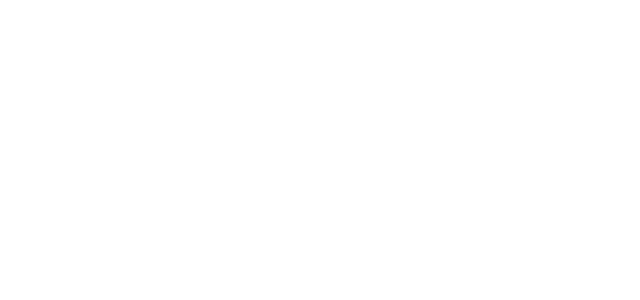
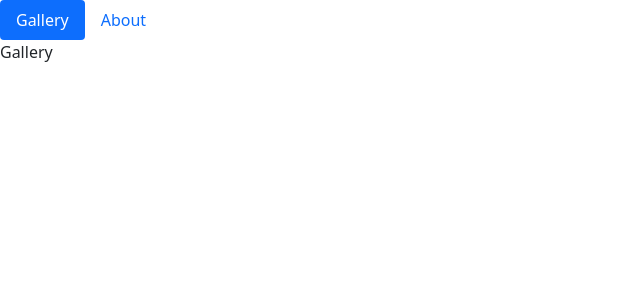
Before and after one commit to excluz1v/gallery, a React (Create React App) app: page / in a window 1280 px wide. Shown: the top 300 px of the page, without its empty margins (0-640 px from the left). Built offline with nearby package versions, Linux system fonts and the light colour scheme.

Commit message:
feat: add routing

```diff
--- a/package.json
+++ b/package.json
@@ -15,6 +15,7 @@
     "react-redux": "^8.0.0",
     "react-router-dom": "^6.3.0",
     "react-scripts": "5.0.1",
+    "redux-saga": "^1.1.3",
     "typescript": "^4.6.3",
     "web-vitals": "^2.1.4"
   },
--- a/src/App.tsx
+++ b/src/App.tsx
@@ -1,7 +1,19 @@
 import React from 'react';
+import { Route, Routes } from 'react-router-dom';
+import About from './components/About/About';
+import Gallery from './components/Gallery/Gallery';
+import Navigation from './components/Navigation/Nav';
 
 function App() {
-  return <div className="App"></div>;
+  return (
+    <div className="App">
+      <Navigation />
+      <Routes>
+        <Route path="/" element={<Gallery />} />
+        <Route path="about" element={<About />} />
+      </Routes>
+    </div>
+  );
 }
 
 export default App;
--- /dev/null
+++ b/src/components/About/About.tsx
@@ -0,0 +1,7 @@
+import React from 'react';
+
+function About() {
+  return <div>About</div>;
+}
+
+export default About;
--- /dev/null
+++ b/src/components/Gallery/Gallery.tsx
@@ -0,0 +1,7 @@
+import React from 'react';
+
+function Gallery() {
+  return <div>Gallery</div>;
+}
+
+export default Gallery;
--- /dev/null
+++ b/src/components/Navigation/Nav.tsx
@@ -0,0 +1,22 @@
+import React from 'react';
+import Nav from 'react-bootstrap/Nav';
+import { Link } from 'react-router-dom';
+
+function Navigation() {
+  return (
+    <Nav variant="pills" defaultActiveKey="1">
+      <Nav.Item>
+        <Nav.Link as={Link} to="/" eventKey="1">
+          Gallery
+        </Nav.Link>
+      </Nav.Item>
+      <Nav.Item>
+        <Nav.Link as={Link} to="/about" eventKey="2">
+          About
+        </Nav.Link>
+      </Nav.Item>
+    </Nav>
+  );
+}
+
+export default Navigation;
--- a/src/index.tsx
+++ b/src/index.tsx
@@ -1,16 +1,18 @@
 import React from 'react';
 import ReactDOM from 'react-dom/client';
+import { BrowserRouter } from 'react-router-dom';
 import './index.css';
+import 'bootstrap/dist/css/bootstrap.min.css';
 import App from './App';
 import reportWebVitals from './reportWebVitals';
 
-const root = ReactDOM.createRoot(
-  document.getElementById('root') as HTMLElement
-);
+const root = ReactDOM.createRoot(document.getElementById('root') as HTMLElement);
 root.render(
-  <React.StrictMode>
-    <App />
-  </React.StrictMode>
+  <BrowserRouter>
+    <React.StrictMode>
+      <App />
+    </React.StrictMode>
+  </BrowserRouter>
 );
 
 // If you want to start measuring performance in your app, pass a function
```
Also changed, not shown: src/components/Details/Details.tsx (added, +7 -0 lines), 1 other file (tests, documents, lock files or other folders).
